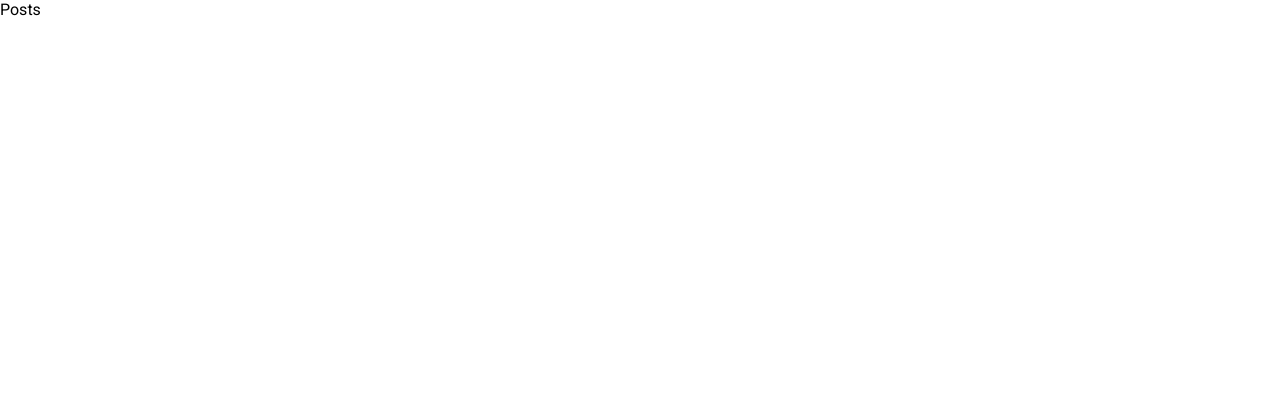
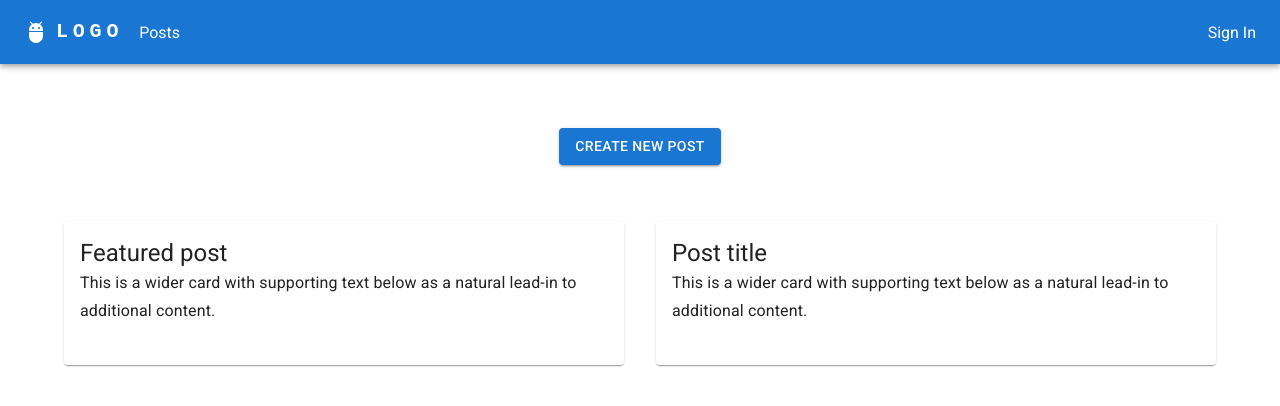
Before and after one commit to dev-nezuko/blog-reader-web, a React (Create React App) app: page /posts in a window 1280 px wide. Shown: the top 406 px of the page. Built offline with nearby package versions, Linux system fonts and the light colour scheme.

Commit message:
Complete posts ui

```diff
--- a/src/components/AppRoutes/AppRoutes.tsx
+++ b/src/components/AppRoutes/AppRoutes.tsx
@@ -1,4 +1,5 @@
 import { Navigate, Route, Routes } from 'react-router-dom';
+import { NewPost } from 'pages/NewPost/NewPost';
 import { Posts } from 'pages/Posts/Posts';
 import { Signin } from 'pages/Signin/Signin';
 import { Signup } from 'pages/Signup/Signup';
@@ -10,6 +11,7 @@ export const AppRoutes = (): JSX.Element => (
     <Route path={routes.signup} Component={Signup} />
     <Route path={routes.signin} Component={Signin} />
     <Route path={routes.posts} Component={Posts} />
+    <Route path={routes.newPost} Component={NewPost} />
     <Route path="*" element={<Navigate to={routes.posts} replace />} />
   </Routes>
 );
--- /dev/null
+++ b/src/components/Forms/PostForm/PostForm.tsx
@@ -0,0 +1,26 @@
+import { useCallback } from 'react';
+import { Button } from '@mui/material';
+import { Form, Formik } from 'formik';
+import { NewPostPayload } from 'types/newPostPayload';
+
+import { TextInput } from 'components/TextInput/TextInput';
+
+export const PostForm = (): JSX.Element => {
+  const handleSubmit = useCallback((values: NewPostPayload) => {
+    console.log(values);
+  }, []);
+
+  return (
+    <Formik initialValues={{ title: '', content: '' }} onSubmit={handleSubmit}>
+      {() => (
+        <Form>
+          <TextInput required fullWidth name="title" label="Title" type="title" autoComplete="title" />
+          <TextInput name="content" label="Content" autoComplete="content" multiline required fullWidth minRows={4} />
+          <Button type="submit" fullWidth variant="contained" sx={{ mt: 3, mb: 2 }}>
+            Create Post
+          </Button>
+        </Form>
+      )}
+    </Formik>
+  );
+};
--- /dev/null
+++ b/src/components/Header/Header.tsx
@@ -0,0 +1,106 @@
+import { useState } from 'react';
+import AdbIcon from '@mui/icons-material/Adb';
+import MenuIcon from '@mui/icons-material/Menu';
+import { AppBar, Box, Container, IconButton, Link, Menu, MenuItem, Toolbar, Typography } from '@mui/material';
+
+import { routes } from 'constants/routes';
+
+export const Header = (): JSX.Element => {
+  const [anchorElNav, setAnchorElNav] = useState<null | HTMLElement>(null);
+  const handleOpenNavMenu = (event: React.MouseEvent<HTMLElement>): void => {
+    setAnchorElNav(event.currentTarget);
+  };
+  const handleCloseNavMenu = (): void => {
+    setAnchorElNav(null);
+  };
+
+  return (
+    <AppBar position="static">
+      <Container maxWidth="xl">
+        <Toolbar disableGutters>
+          <AdbIcon sx={{ display: { xs: 'none', md: 'flex' }, mr: 1 }} />
+          <Typography
+            variant="h6"
+            noWrap
+            component="a"
+            href="/"
+            sx={{
+              mr: 2,
+              display: { xs: 'none', md: 'flex' },
+              fontFamily: 'monospace',
+              fontWeight: 700,
+              letterSpacing: '.3rem',
+              color: 'inherit',
+              textDecoration: 'none',
+            }}
+          >
+            LOGO
+          </Typography>
+          <Box sx={{ flexGrow: 1, display: { xs: 'flex', md: 'none' } }}>
+            <IconButton
+              size="large"
+              aria-label="account of current user"
+              aria-controls="menu-appbar"
+              aria-haspopup="true"
+              onClick={handleOpenNavMenu}
+              color="inherit"
+            >
+              <MenuIcon />
+            </IconButton>
+            <Menu
+              id="menu-appbar"
+              anchorEl={anchorElNav}
+              anchorOrigin={{
+                vertical: 'bottom',
+                horizontal: 'left',
+              }}
+              keepMounted
+              transformOrigin={{
+                vertical: 'top',
+                horizontal: 'left',
+              }}
+              open={Boolean(anchorElNav)}
+              onClose={handleCloseNavMenu}
+              sx={{
+                display: { xs: 'block', md: 'none' },
+              }}
+            >
+              <MenuItem onClick={handleCloseNavMenu}>
+                <Typography textAlign="center">
+                  <Link href={routes.posts}>Posts</Link>
+                </Typography>
+              </MenuItem>
+            </Menu>
+          </Box>
+          <AdbIcon sx={{ display: { xs: 'flex', md: 'none' }, mr: 1 }} />
+          <Typography
+            variant="h5"
+            noWrap
+            component="a"
+            href=""
+            sx={{
+              mr: 2,
+              display: { xs: 'flex', md: 'none' },
+              flexGrow: 1,
+              fontFamily: 'monospace',
+              fontWeight: 700,
+              letterSpacing: '.3rem',
+              color: 'inherit',
+              textDecoration: 'none',
+            }}
+          >
+            LOGO
+          </Typography>
+          <Box sx={{ flexGrow: 1, display: { xs: 'none', md: 'flex' } }}>
+            <Link href={routes.posts} sx={{ my: 2, color: 'white', display: 'block' }}>
+              Posts
+            </Link>
+          </Box>
+          <Link href={routes.signin} sx={{ my: 2, color: 'white', display: 'block' }}>
+            Sign In
+          </Link>
+        </Toolbar>
+      </Container>
+    </AppBar>
+  );
+};
--- /dev/null
+++ b/src/components/Post/Post.tsx
@@ -0,0 +1,29 @@
+import Card from '@mui/material/Card';
+import CardActionArea from '@mui/material/CardActionArea';
+import CardContent from '@mui/material/CardContent';
+import Grid from '@mui/material/Grid';
+import Typography from '@mui/material/Typography';
+
+interface Props {
+  post: {
+    content: string;
+    title: string;
+  };
+}
+
+export const Post = ({ post }: Props): JSX.Element => (
+  <Grid item xs={12} md={6}>
+    <CardActionArea>
+      <Card sx={{ display: 'flex' }}>
+        <CardContent sx={{ flex: 1 }}>
+          <Typography component="h2" variant="h5">
+            {post.title}
+          </Typography>
+          <Typography variant="subtitle1" paragraph>
+            {post.content}
+          </Typography>
+        </CardContent>
+      </Card>
+    </CardActionArea>
+  </Grid>
+);
--- a/src/constants/routes.ts
+++ b/src/constants/routes.ts
@@ -2,4 +2,5 @@ export const routes = {
   signup: '/signup',
   signin: '/signin',
   posts: '/posts',
+  newPost: '/posts/new',
 };
--- /dev/null
+++ b/src/pages/NewPost/NewPost.tsx
@@ -0,0 +1,30 @@
+import PostAddIcon from '@mui/icons-material/PostAdd';
+import { Avatar, Box, Typography } from '@mui/material';
+
+import { Container } from 'components/Container/Container';
+import { PostForm } from 'components/Forms/PostForm/PostForm';
+import { Header } from 'components/Header/Header';
+
+export const NewPost = (): JSX.Element => (
+  <>
+    <Header />
+    <Container>
+      <Box
+        sx={{
+          marginTop: 8,
+          display: 'flex',
+          flexDirection: 'column',
+          alignItems: 'center',
+        }}
+      >
+        <Avatar sx={{ m: 1, bgcolor: 'secondary.main' }}>
+          <PostAddIcon />
+        </Avatar>
+        <Typography component="h1" variant="h5">
+          Create new post
+        </Typography>
+        <PostForm />
+      </Box>
+    </Container>
+  </>
+);
--- a/src/pages/Posts/Posts.tsx
+++ b/src/pages/Posts/Posts.tsx
@@ -1 +1,52 @@
-export const Posts = (): JSX.Element => <div>Posts</div>;
+import { useNavigate } from 'react-router-dom';
+import { Box, Button, Container, Grid } from '@mui/material';
+
+import { Header } from 'components/Header/Header';
+import { Post } from 'components/Post/Post';
+import { routes } from 'constants/routes';
+
+const featuredPosts = [
+  {
+    title: 'Featured post',
+    date: 'Nov 12',
+    content: 'This is a wider card with supporting text below as a natural lead-in to additional content.',
+    image: 'https://source.unsplash.com/random?wallpapers',
+    imageLabel: 'Image Text',
+  },
+  {
+    title: 'Post title',
+    date: 'Nov 11',
+    content: 'This is a wider card with supporting text below as a natural lead-in to additional content.',
+    image: 'https://source.unsplash.com/random?wallpapers',
+    imageLabel: 'Image Text',
+  },
+];
+
+export const Posts = (): JSX.Element => {
+  const navigate = useNavigate();
+
+  return (
+    <>
+      <Header />
+      <Container>
+        <Box
+          sx={{
+            marginTop: 8,
+            display: 'flex',
+            flexDirection: 'column',
+            alignItems: 'center',
+          }}
+        >
+          <Button variant="contained" onClick={() => navigate(routes.newPost)}>
+            Create New Post
+          </Button>
+          <Grid container spacing={4} sx={{ mt: 3 }}>
+            {featuredPosts.map((post) => (
+              <Post key={post.title} post={post} />
+            ))}
+          </Grid>
+        </Box>
+      </Container>
+    </>
+  );
+};
--- /dev/null
+++ b/src/types/newPostPayload.ts
@@ -0,0 +1,4 @@
+export type NewPostPayload = {
+  title: string;
+  content: string;
+};
```
Also changed, not shown: src/components/Logo/Logo.tsx (added).
